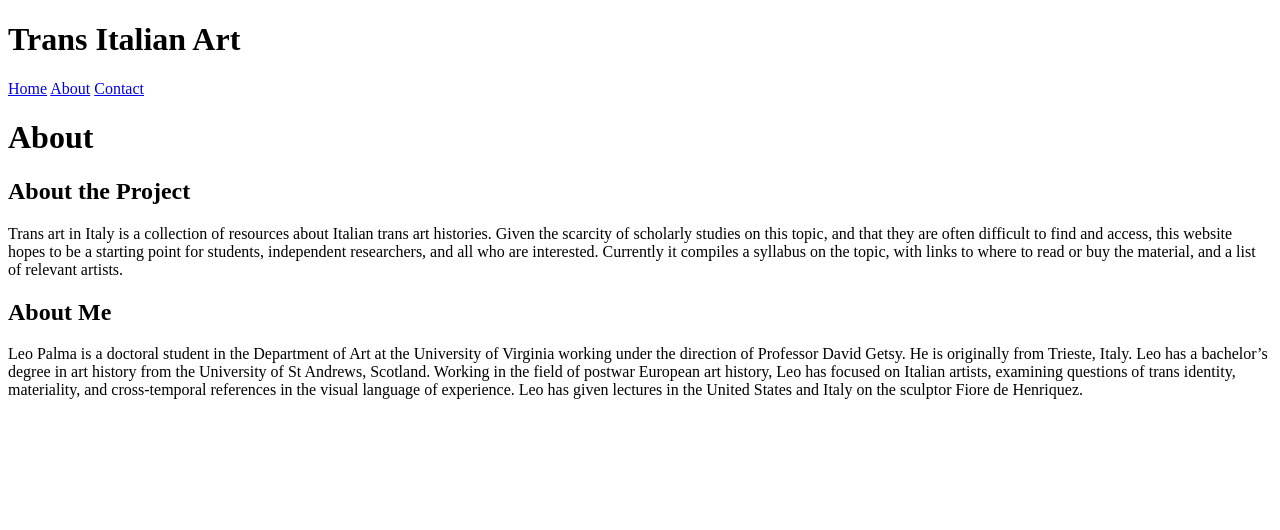
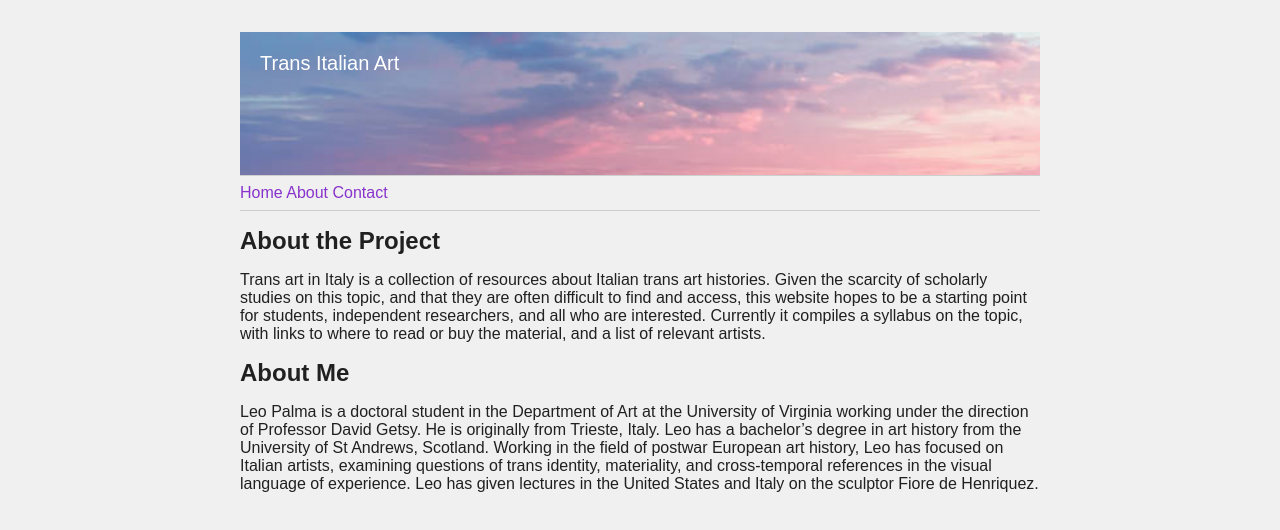
Before and after one commit to leoopalma/leoopalma.github.io, a plain HTML site: page project-prototype/about.html in a window 1280 px wide. Drawn offline with Linux system fonts and the light colour scheme; a web font is replaced by a local one.

Commit message:
style sheet

```diff
--- a/project-prototype/about.html
+++ b/project-prototype/about.html
@@ -16,7 +16,6 @@
         </nav>
         </header>
 <main>
-    <h1>About</h1>
     <h2>About the Project</h2>
     <p>Trans art in Italy is a collection of resources about Italian trans art histories. Given the scarcity of scholarly studies on this topic, and that they are often difficult to find and access, this website hopes to be a starting point for students, independent researchers, and all who are interested. Currently it compiles a syllabus on the topic, with links to where to read or buy the material, and a list of relevant artists. </p>
     <h2>About Me</h2>
--- a/project-prototype/style.css
+++ b/project-prototype/style.css
@@ -0,0 +1,60 @@
+@import url('<link href="https://fonts.googleapis.com/css2?family=Lexend+Deca:wght@100..900&family=Montserrat:ital,wght@0,100..900;1,100..900&display=swap" rel="stylesheet">');
+
+/*
+ * Sets everyting to use `border-box` for calculating sizing.
+ * https://developer.mozilla.org/en-US/docs/Web/CSS/box-sizing
+ */
+* {
+    box-sizing: border-box;
+    margin:0;
+    padding:0;
+}
+
+html {
+    background-color: #f0f0f0;
+}
+
+body {
+    color: #202020;
+    font-family: Outfit, sans-serif;
+    max-width: 800px;
+    margin: 2em auto;
+}
+
+h1 {
+    font-weight: 100;
+    color: white;
+}
+
+header h1 {
+    font-size: 1.25em;
+    font-weight: 500;
+    background-image: url('images/istockphoto-1010833258-612x612.jpg');
+    background-position: 50% 50%;
+    background-size: 100%;
+    padding: 1em 1em 5em;
+}
+
+a:link {color: #8833cc;}
+a:visited {color: #aa55ee;}
+a:hover,
+a:focus {color: #7722bb;}
+a:active {color: #8833cc;}
+
+nav {
+    border: 1px solid #cecece;
+    border-width: 1px 0;
+    padding: 0.5em 0;
+    margin: 0;
+    background: #f0f0f0;
+}
+
+nav a {
+    text-decoration:none;
+}
+
+main h1,
+main h2,
+main p {
+    margin: 1rem 0;
+}
```
Also changed, not shown: project-prototype/images/istockphoto-1010833258-612x612.jpg (added), 1 other file.
